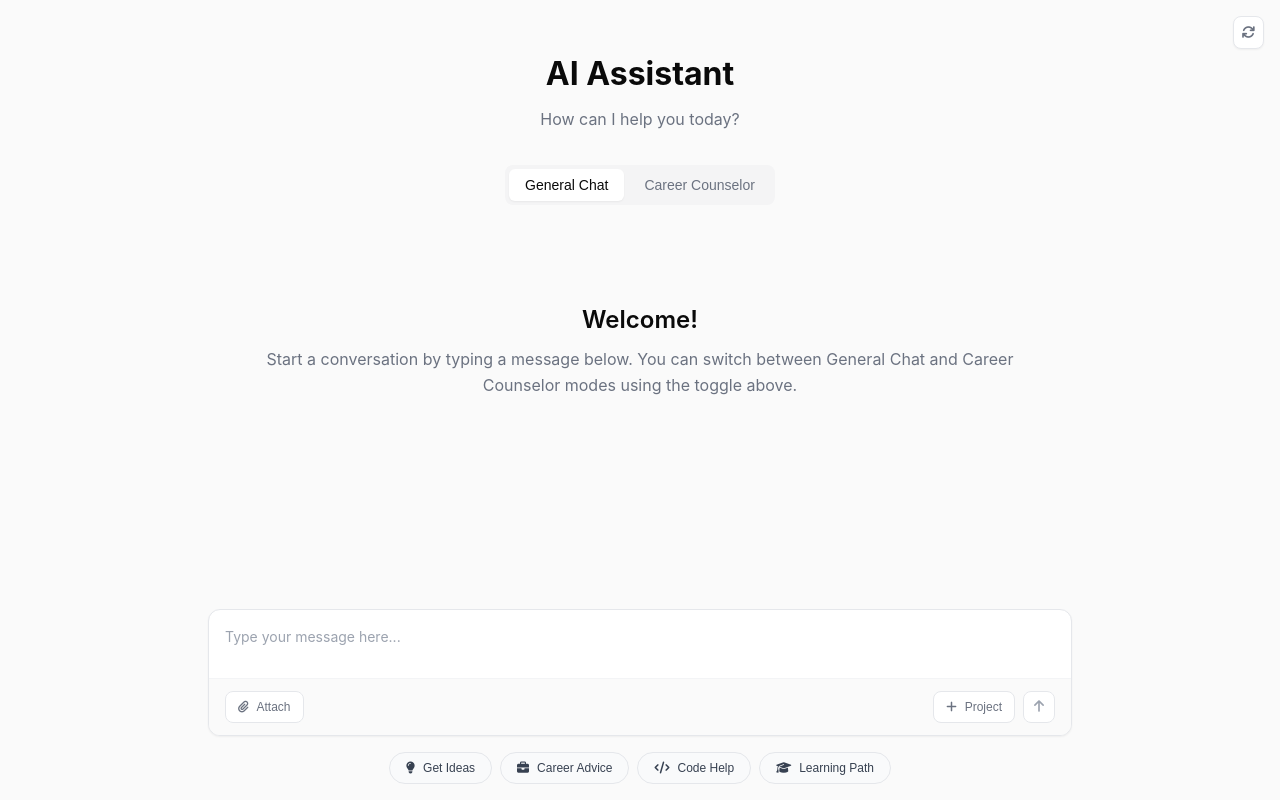
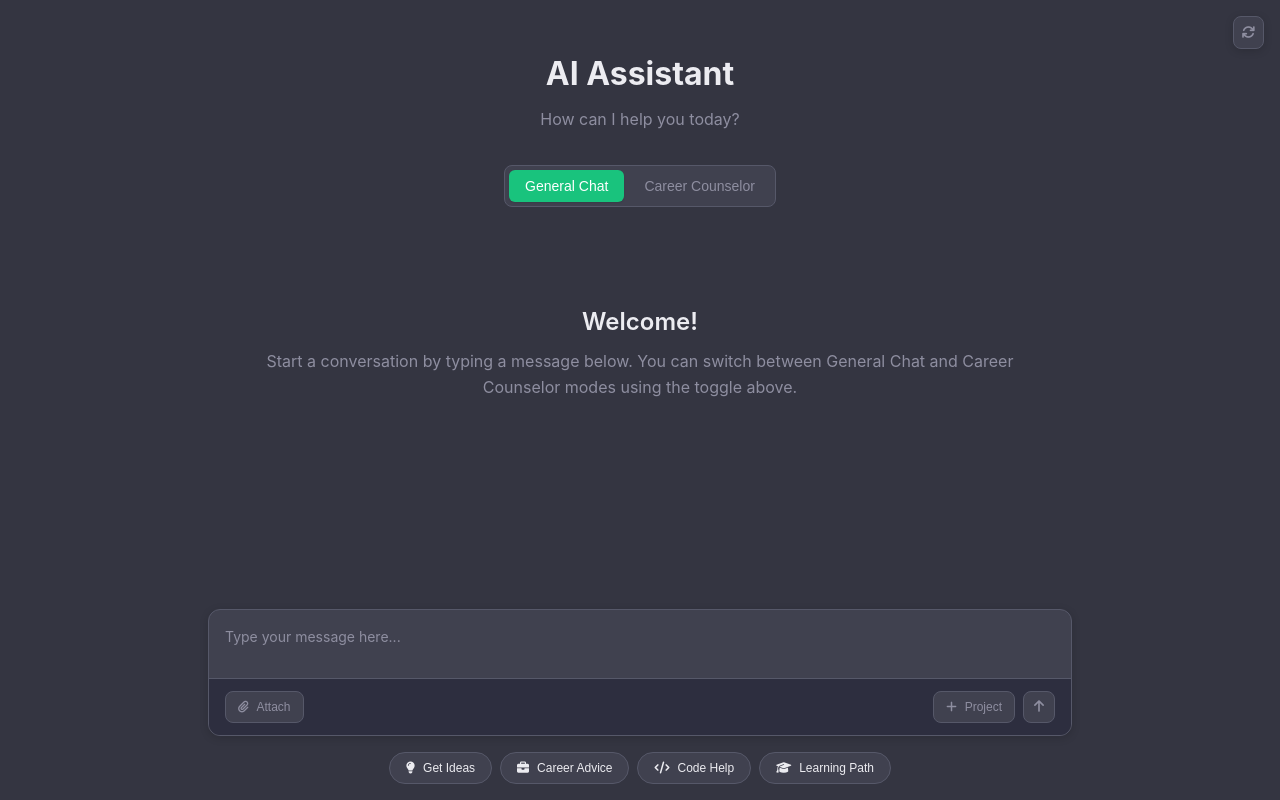
Before and after one commit to Sudharshan2026/geminichatbot, a FastAPI app: page / in a window 1280 px wide. Run offline with FastAPI, Linux system fonts and the light colour scheme.

Commit message:
chatgpt ui

```diff
--- a/templates/index.html
+++ b/templates/index.html
@@ -13,9 +13,9 @@
         }
 
         body {
-            font-family: -apple-system, BlinkMacSystemFont, 'Segoe UI', 'Roboto', 'Oxygen', 'Ubuntu', 'Cantarell', sans-serif;
-            background: #fafafa;
-            color: #0a0a0a;
+            font-family: 'Söhne', -apple-system, BlinkMacSystemFont, 'Segoe UI', 'Roboto', 'Oxygen', 'Ubuntu', 'Cantarell', sans-serif;
+            background: #343541;
+            color: #ececf1;
             line-height: 1.6;
         }
 
@@ -36,12 +36,12 @@
         .header h1 {
             font-size: 2rem;
             font-weight: 700;
-            color: #0a0a0a;
+            color: #ececf1;
             margin-bottom: 0.5rem;
         }
 
         .header p {
-            color: #6b7280;
+            color: #8e8ea0;
             font-size: 1rem;
         }
 
@@ -53,10 +53,11 @@
 
         .mode-toggle {
             display: flex;
-            background: #f4f4f5;
+            background: #40414f;
             border-radius: 8px;
             padding: 4px;
             gap: 4px;
+            border: 1px solid #565869;
         }
 
         .mode-btn {
@@ -68,13 +69,18 @@
             font-weight: 500;
             cursor: pointer;
             transition: all 0.2s ease;
-            color: #6b7280;
+            color: #8e8ea0;
         }
 
         .mode-btn.active {
-            background: white;
-            color: #0a0a0a;
-            box-shadow: 0 1px 2px rgba(0, 0, 0, 0.05);
+            background: #19c37d;
+            color: white;
+            box-shadow: 0 1px 2px rgba(0, 0, 0, 0.1);
+        }
+
+        .mode-btn:hover:not(.active) {
+            background: #565869;
+            color: #ececf1;
         }
 
         .chat-container {
@@ -148,28 +154,28 @@
         .welcome-message {
             text-align: center;
             padding: 3rem 2rem;
-            color: #6b7280;
+            color: #8e8ea0;
         }
 
         .welcome-message h2 {
             font-size: 1.5rem;
             font-weight: 600;
-            color: #0a0a0a;
+            color: #ececf1;
             margin-bottom: 0.5rem;
         }
 
         .input-container {
-            background: white;
-            border: 1px solid #e5e7eb;
+            background: #40414f;
+            border: 1px solid #565869;
             border-radius: 12px;
             overflow: hidden;
             transition: all 0.2s ease;
-            box-shadow: 0 1px 2px rgba(0, 0, 0, 0.05);
+            box-shadow: 0 2px 8px rgba(0, 0, 0, 0.15);
         }
 
         .input-container:focus-within {
-            border-color: #0a0a0a;
-            box-shadow: 0 0 0 1px #0a0a0a;
+            border-color: #19c37d;
+            box-shadow: 0 0 0 1px #19c37d;
         }
 
         .input-wrapper {
@@ -188,10 +194,11 @@
             font-size: 0.875rem;
             line-height: 1.5;
             background: transparent;
+            color: #ececf1;
         }
 
         .message-input::placeholder {
-            color: #9ca3af;
+            color: #8e8ea0;
         }
 
         .input-controls {
@@ -199,8 +206,8 @@
             align-items: center;
             justify-content: space-between;
             padding: 0.75rem 1rem;
-            border-top: 1px solid #f3f4f6;
-            background: #fafafa;
+            border-top: 1px solid #565869;
+            background: #2d2e3f;
         }
 
         .control-group {
@@ -214,19 +221,20 @@
             align-items: center;
             gap: 0.5rem;
             padding: 0.5rem 0.75rem;
-            border: 1px solid #e5e7eb;
-            background: white;
+            border: 1px solid #565869;
+            background: #40414f;
             border-radius: 8px;
             font-size: 0.75rem;
             font-weight: 500;
             cursor: pointer;
             transition: all 0.2s ease;
-            color: #6b7280;
+            color: #8e8ea0;
         }
 
         .control-btn:hover {
-            background: #f9fafb;
-            border-color: #d1d5db;
+            background: #565869;
+            border-color: #6f7085;
+            color: #ececf1;
         }
 
         .send-btn {
@@ -235,22 +243,27 @@
             justify-content: center;
             width: 32px;
             height: 32px;
-            border: 1px solid #e5e7eb;
-            background: white;
+            border: 1px solid #565869;
+            background: #40414f;
             border-radius: 8px;
             cursor: pointer;
             transition: all 0.2s ease;
-            color: #9ca3af;
+            color: #8e8ea0;
         }
 
         .send-btn.active {
-            background: #0a0a0a;
-            border-color: #0a0a0a;
+            background: #19c37d;
+            border-color: #19c37d;
             color: white;
         }
 
         .send-btn:hover.active {
-            background: #1f2937;
+            background: #16b571;
+        }
+
+        .send-btn:hover:not(.active) {
+            background: #565869;
+            color: #ececf1;
         }
 
         .action-buttons {
@@ -266,20 +279,22 @@
             align-items: center;
             gap: 0.5rem;
             padding: 0.5rem 1rem;
-            border: 1px solid #e5e7eb;
-            background: #f9fafb;
+            border: 1px solid #565869;
+            background: #40414f;
             border-radius: 20px;
             font-size: 0.75rem;
             font-weight: 500;
             cursor: pointer;
             transition: all 0.2s ease;
-            color: #374151;
+            color: #ececf1;
             white-space: nowrap;
         }
 
         .action-btn:hover {
-            background: #f3f4f6;
-            border-color: #d1d5db;
+            background: #565869;
+            border-color: #6f7085;
+            transform: translateY(-1px);
+            box-shadow: 0 4px 8px rgba(0, 0, 0, 0.2);
         }
 
         .typing-indicator {
@@ -326,18 +341,38 @@
             top: 1rem;
             right: 1rem;
             padding: 0.5rem;
-            background: white;
-            border: 1px solid #e5e7eb;
+            background: #40414f;
+            border: 1px solid #565869;
             border-radius: 8px;
             cursor: pointer;
             transition: all 0.2s ease;
-            color: #6b7280;
-            box-shadow: 0 1px 2px rgba(0, 0, 0, 0.05);
+            color: #8e8ea0;
+            box-shadow: 0 2px 8px rgba(0, 0, 0, 0.15);
         }
 
         .reset-btn:hover {
-            background: #f9fafb;
-            color: #374151;
+            background: #565869;
+            color: #ececf1;
+            transform: translateY(-1px);
+            box-shadow: 0 4px 12px rgba(0, 0, 0, 0.25);
+        }
+
+        /* Scrollbar styling for better ChatGPT look */
+        ::-webkit-scrollbar {
+            width: 6px;
+        }
+
+        ::-webkit-scrollbar-track {
+            background: #343541;
+        }
+
+        ::-webkit-scrollbar-thumb {
+            background: #565869;
+            border-radius: 3px;
+        }
+
+        ::-webkit-scrollbar-thumb:hover {
+            background: #6f7085;
         }
 
         @media (max-width: 768px) {
@@ -600,7 +656,7 @@
             formatMessage(text) {
                 // Convert URLs to clickable links
                 text = text.replace(/https?:\/\/[^\s]+/g, url =>
-                    `<a href="${url}" target="_blank" style="color: #2563eb; text-decoration: underline;">${url}</a>`
+                    `<a href="${url}" target="_blank">${url}</a>`
                 );
 
                 // Convert **text** to bold
```
Also changed, not shown: other parts of templates/index.html (+30 -9 lines).
